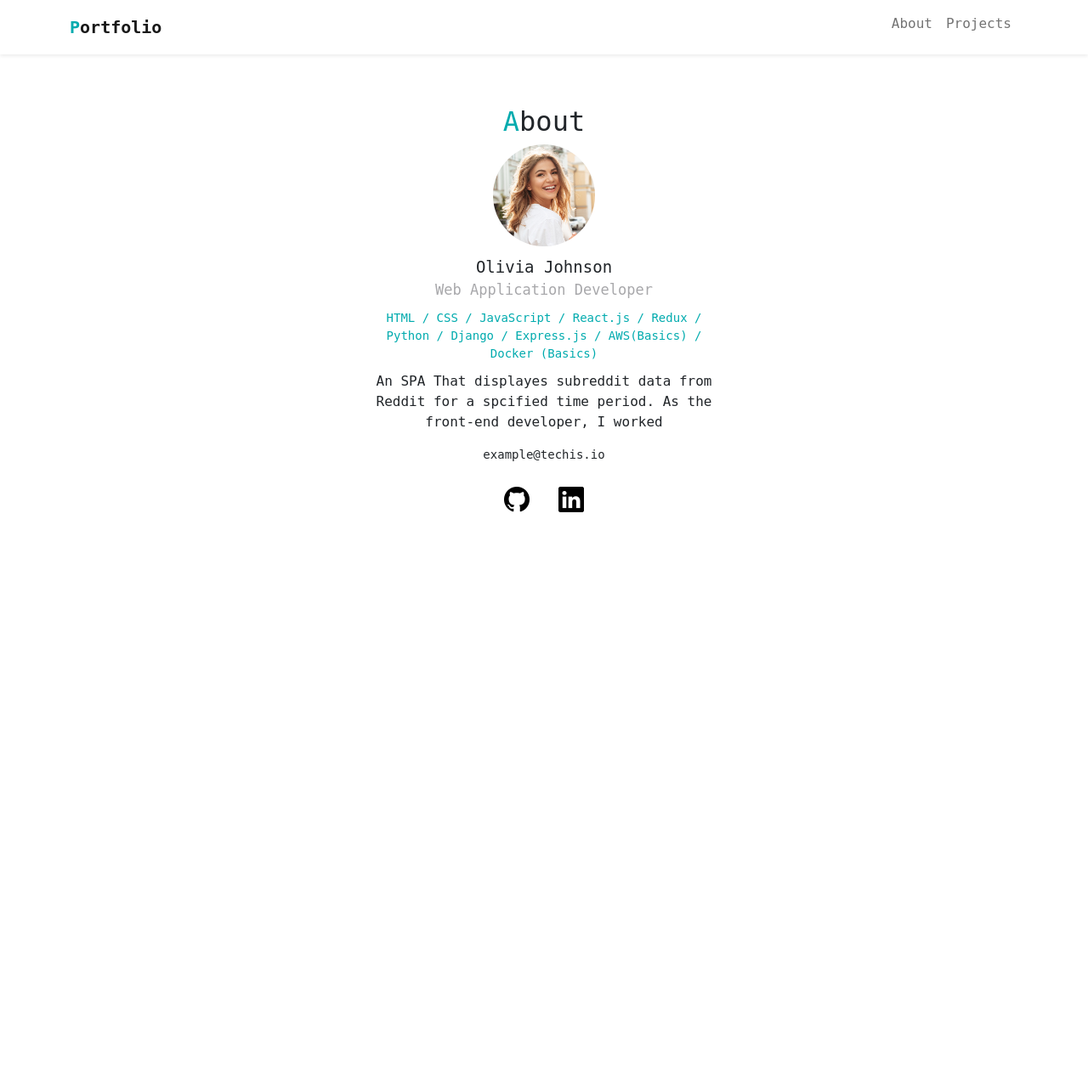
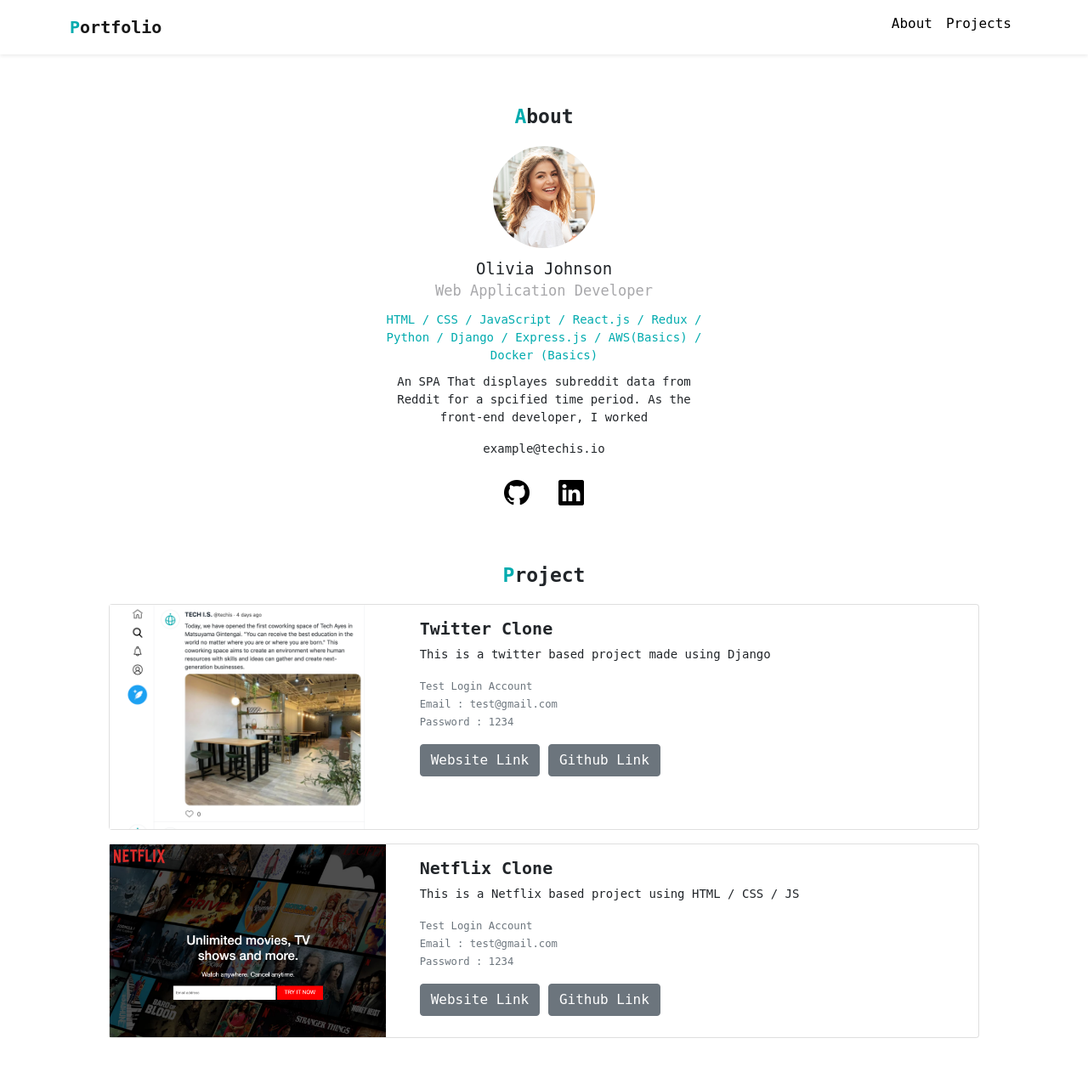
Before and after one commit to ghaiyur-musubi/portfolio, a PHP site: page / in a window 1280 px wide. Shown: the whole page at 85% size. Before the commit the page ends 603 px from the top, so only its background shows below. Run offline with PHP 8.4, Linux system fonts and the light colour scheme; some libraries are stand-ins or nearby versions.

Commit message:
Created the project section , desgining template completed

```diff
--- a/index.html
+++ b/index.html
@@ -54,8 +54,58 @@
         <div class="icons">
             <a href="#"><i class="bi bi-github"></i></a>
             <a href="#"><i class="bi bi-linkedin ms-3"></i></a>
+        </div>
+    </div>
 
-            <script src="https://cdn.jsdelivr.net/npm/bootstrap@5.0.0-beta2/dist/js/bootstrap.bundle.min.js" integrity="sha384-b5kHyXgcpbZJO/tY9Ul7kGkf1S0CWuKcCD38l8YkeH8z8QjE0GmW1gYU5S9FOnJ0" crossorigin="anonymous"></script>
+    <div id="project">
+        <h2><span class="font-primary">P</span>roject</h2>
+
+        <div class="card mb-3">
+            <div class="row">
+                <div class="col-md-4">
+                    <img src="img/project-twitter.png" alt="Twitter Project">
+                </div>
+                <div class="col-md-8">
+                    <div class="card-body">
+                        <h5 class="card-title">Twitter Clone </h5>
+                        <p class="card-text">This is a twitter based project made using Django</p>
+                        <p class="card-text"><small class="text-muted">
+                            Test Login Account <br>
+                            Email : test@gmail.com <br>
+                            Password : 1234
+                        </small></p>
+                        <a href="#" target="_blank" class="btn btn-secondary">Website Link</a>
+                        <a href="#" target="_blank" class="btn btn-secondary">Github Link</a>
+                    </div>
+                </div>
+            </div>
+        </div>
+
+        <div class="card mb-3">
+            <div class="row">
+                <div class="col-md-4">
+                    <img src="img/project-netflix.png" alt="Netflix Project">
+                </div>
+                <div class="col-md-8">
+                    <div class="card-body">
+                        <h5 class="card-title">Netflix Clone </h5>
+                        <p class="card-text">This is a Netflix based project using HTML / CSS / JS</p>
+                        <p class="card-text"><small class="text-muted">
+                            Test Login Account <br>
+                            Email : test@gmail.com <br>
+                            Password : 1234
+                        </small></p>
+                        <a href="#" target="_blank" class="btn btn-secondary">Website Link</a>
+                        <a href="#" target="_blank" class="btn btn-secondary">Github Link</a>
+                    </div>
+                </div>
+            </div>
+        </div>
+
+    </div>
+
+
+    <script src="https://cdn.jsdelivr.net/npm/bootstrap@5.0.0-beta2/dist/js/bootstrap.bundle.min.js" integrity="sha384-b5kHyXgcpbZJO/tY9Ul7kGkf1S0CWuKcCD38l8YkeH8z8QjE0GmW1gYU5S9FOnJ0" crossorigin="anonymous"></script>
 </body>
 
 </html>
--- a/style.css
+++ b/style.css
@@ -15,6 +15,20 @@ body {
 .title-icon {
     font-size: 20px;
     font-weight: bold;
+}
+
+p {
+    font-size: 14px;
+}
+
+h2 {
+    font-weight: bold;
+    font-size: 23px;
+    margin-bottom: 20px;
+}
+
+a.font-black {
+    color: #000 !important;
 }
 
 
@@ -65,3 +79,27 @@ ABOUT
 #about .icons a {
     color: rgb(0, 0, 0);
 }
+
+
+/********************************
+
+PROJECT
+
+**********************************/
+
+#project {
+    margin: 60px auto;
+    width: 80%
+}
+
+#project h2 {
+    text-align: center;
+}
+
+#project .card img {
+    width: 100%;
+}
+
+#project .card-title {
+    font-weight: bold;
+}
```
